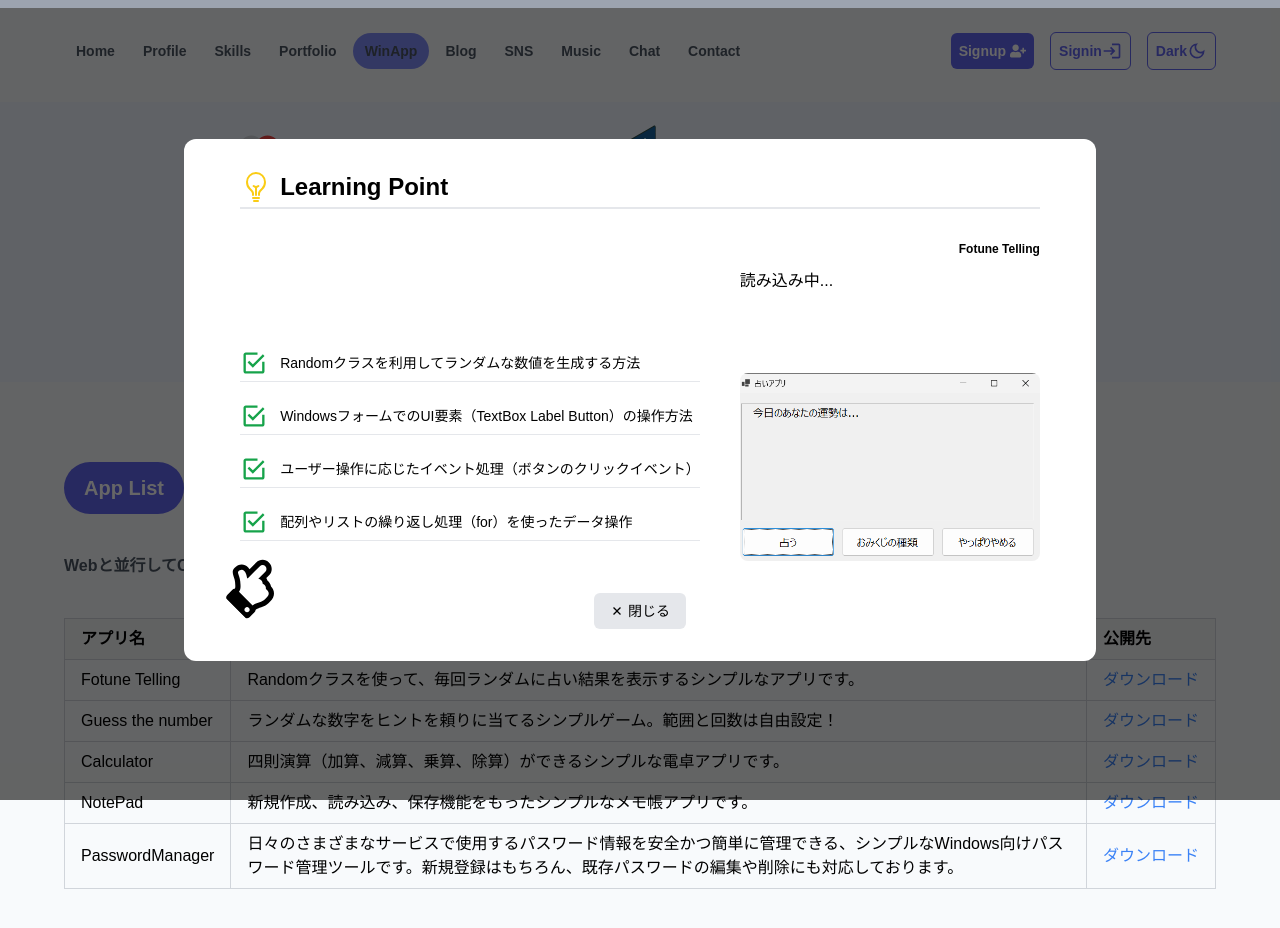
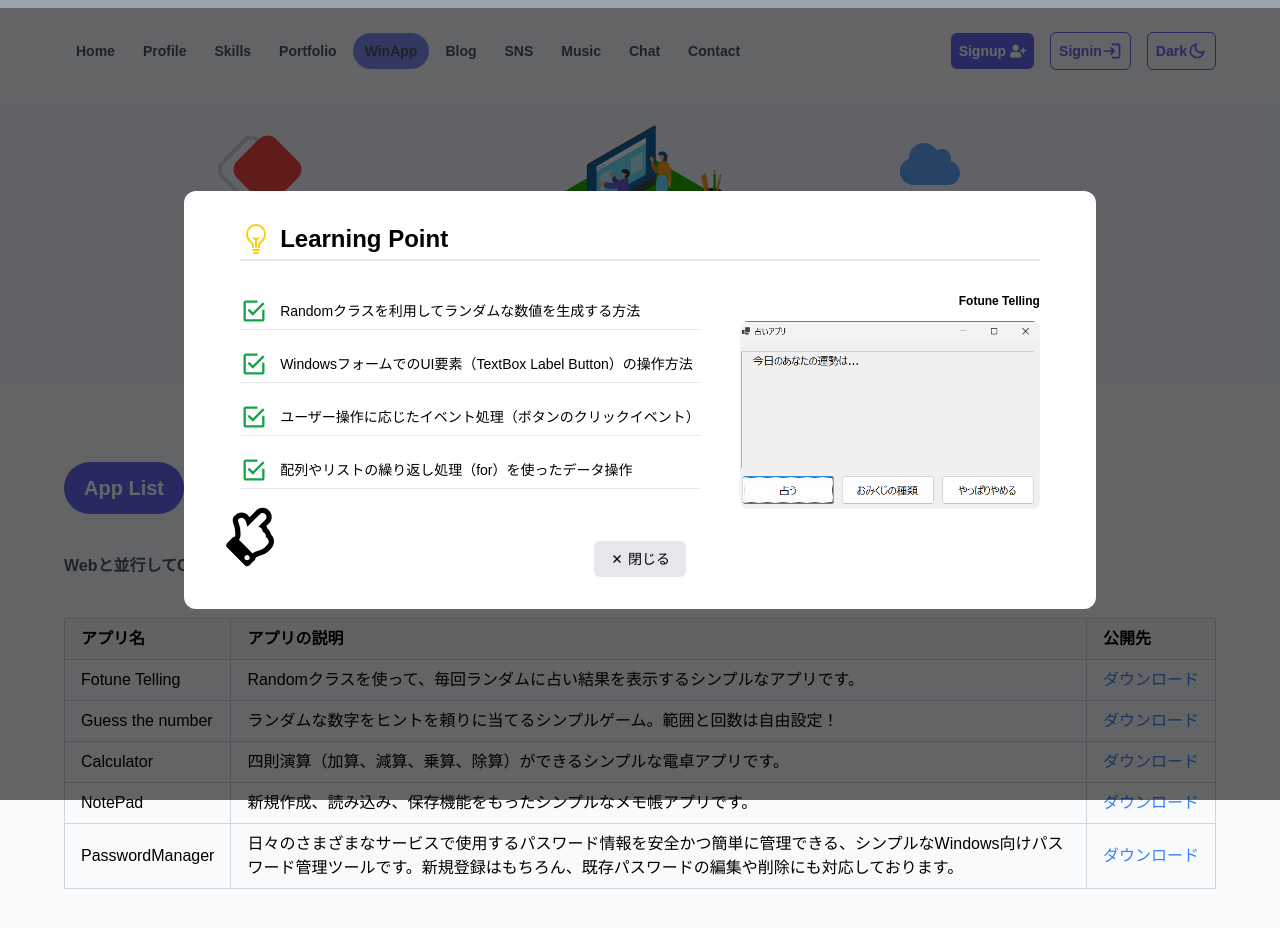
Before and after one commit to mkt0416/my-portfoliosite, a Next.js app: page /site/winapp in a window 1280 px wide. Both pictures are taken after a click on the element "Fotune Telling". Shown: the top 928 px of the page. Built offline with nearby package versions, Linux system fonts and the light colour scheme; a web font is replaced by a local one.

Commit message:
fix WinAppModal animation

```diff
--- a/app/components/winapp/WinAppTableList.tsx
+++ b/app/components/winapp/WinAppTableList.tsx
@@ -5,6 +5,7 @@ import Container from "../common/Container";
 import SubTitle from "../common/SubTitle";
 import WinAppTableItem from "./WinAppTableItem";
 import WinModal from "./WinModal";
+import { AnimatePresence } from "framer-motion";
 
 const winAppData = [
     {
@@ -109,10 +110,12 @@ const WinAppTableList = () => {
                     setModalData={setModalData}
                 />
             </div>
-            <WinModal
-                modalData={modalData}
-                onclose={() => setModalData(null)}
-            />
+            <AnimatePresence>
+                <WinModal
+                    modalData={modalData}
+                    onclose={() => setModalData(null)}
+                />
+            </AnimatePresence>
         </Container>
     );
 };
--- a/app/components/winapp/WinModal.tsx
+++ b/app/components/winapp/WinModal.tsx
@@ -5,14 +5,13 @@ import { IoCloseSharp } from "react-icons/io5";
 import { IoMdCheckboxOutline } from "react-icons/io";
 import { IoBulbOutline } from "react-icons/io5";
 import { FaRegHandPointRight } from "react-icons/fa";
-import { useState } from "react";
+import { motion } from 'framer-motion';
 
 type Props = {
     modalData: WinModalType | null;
     onclose: () => void;
 }
 const WinModal = ({ modalData, onclose }: Props) => {
-    const [loading, setLoading] = useState(true);
 
     if (!modalData) return null;
 
@@ -21,7 +20,13 @@ const WinModal = ({ modalData, onclose }: Props) => {
             onClick={onclose}
             className="fixed inset-0 flex justify-center items-center bg-black/60 px-8"
         >
-            <div className="bg-white dark:bg-gray-700 py-4 sm:py-8 px-6 sm:px-14 rounded-xl flex flex-col gap-8 relative">
+            <motion.div
+                initial={{ opacity: 0 }}
+                animate={{ opacity: 1 }}
+                exit={{ opacity: 0 }}
+                transition={{ duration: 0.4 }}
+                className="bg-white dark:bg-gray-700 py-4 sm:py-8 px-6 sm:px-14 rounded-xl flex flex-col gap-8 relative"
+            >
                 <div className="flex items-center gap-2 text-base sm:text-2xl font-extrabold border-b-2 border-gray-200 pb-1">
                     <IoBulbOutline className="size-5 sm:size-8 text-yellow-400" />
                     <h1 className="">Learning Point</h1>
@@ -36,9 +41,13 @@ const WinModal = ({ modalData, onclose }: Props) => {
                         ))}
                     </ul>
                     <FaRegHandPointRight className="-rotate-45 size-8 sm:size-14 absolute bottom-14 sm:bottom-12 left-6 sm:left-10" />
-                    <div className="hidden lg:block">
+                    <motion.div
+                        initial={{ opacity: 0 }}
+                        animate={{ opacity: 1 }}
+                        exit={{ opacity: 0 }}
+                        transition={{ duration: 0.8 }}
+                        className="hidden lg:block">
                         <span className="flex justify-end mb-3 font-semibold text-xs">{modalData.title}</span>
-                        {loading && <p className="mb-20">読み込み中...</p>}
                         <Image
                             src={modalData.image}
                             alt="App-Image"
@@ -46,9 +55,8 @@ const WinModal = ({ modalData, onclose }: Props) => {
                             height={300}
                             priority
                             className="rounded-lg"
-                            onLoadingComplete={() => setLoading(false)}
                         />
-                    </div>
+                    </motion.div>
                 </div>
                 <div className="flex justify-center">
                     <button
@@ -59,7 +67,7 @@ const WinModal = ({ modalData, onclose }: Props) => {
                         閉じる
                     </button>
                 </div>
-            </div>
+            </motion.div>
         </div>
     );
 };
```
